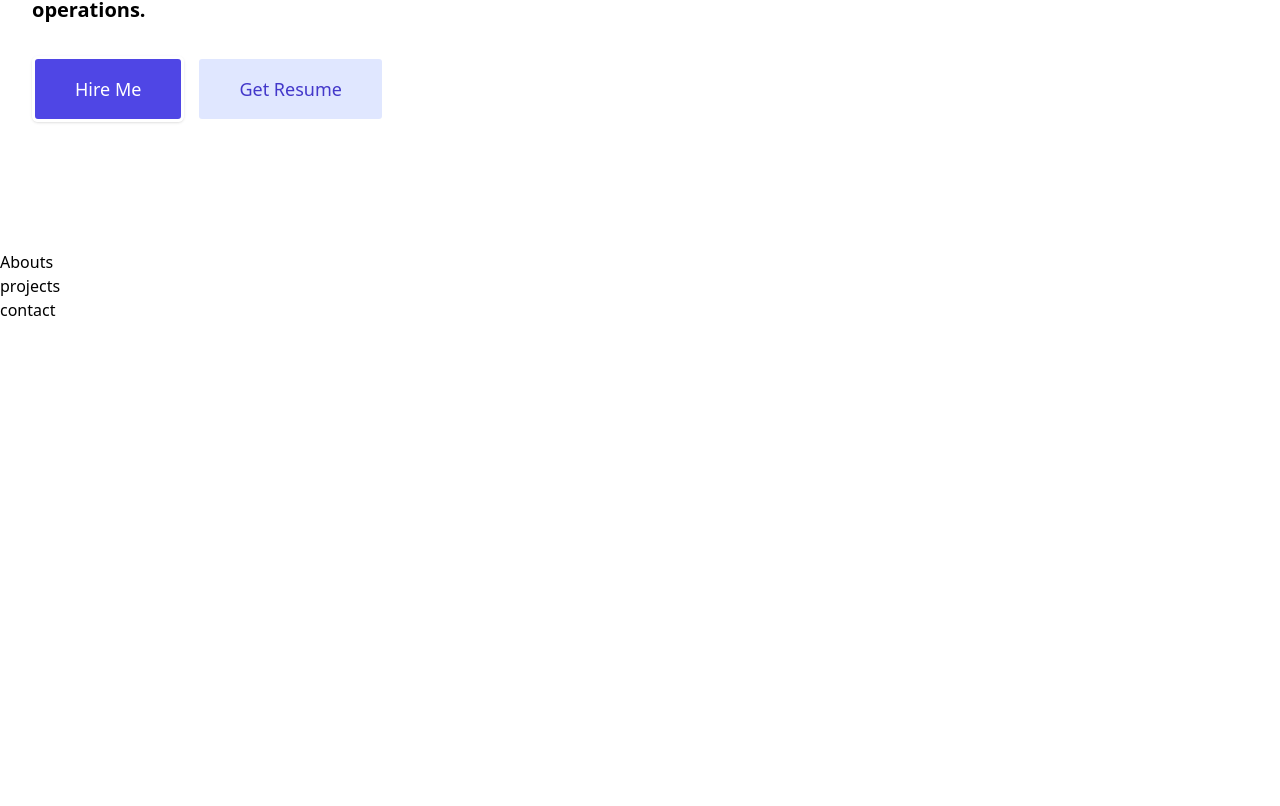
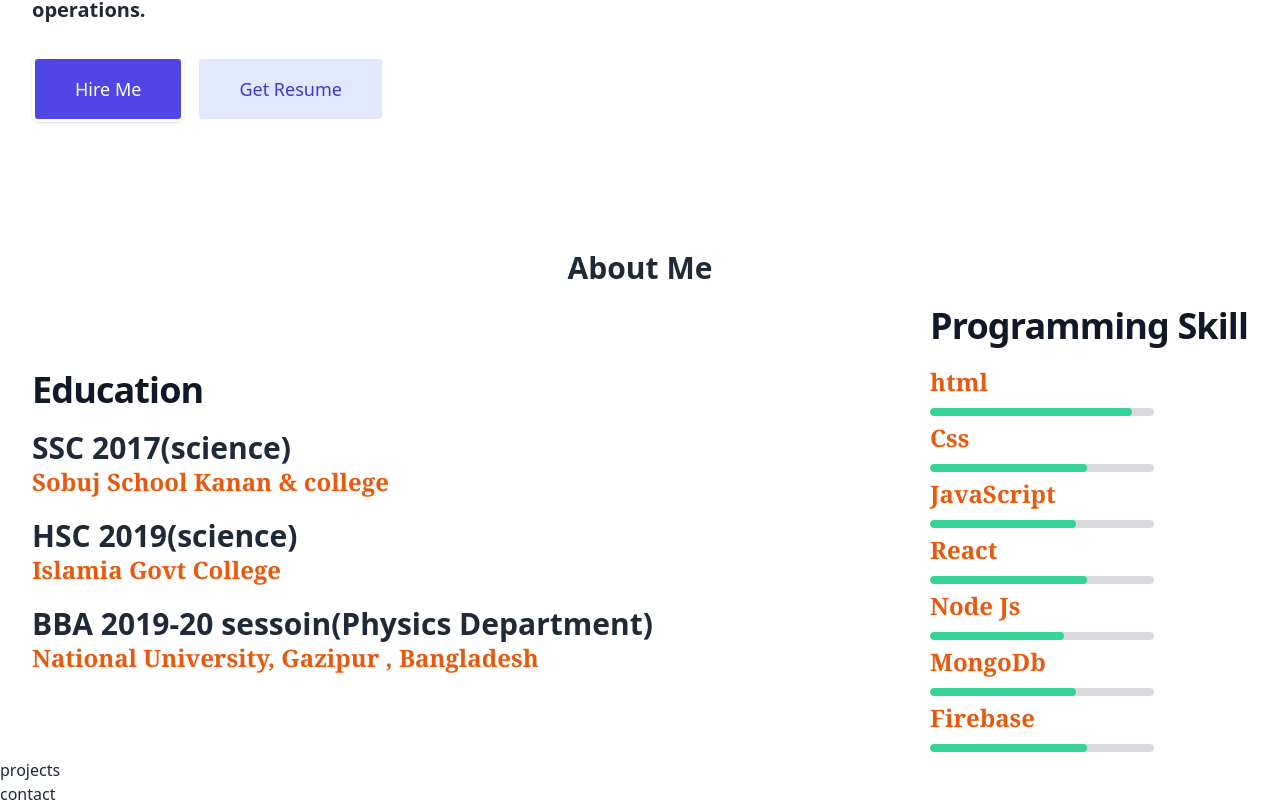
Before and after one commit to sajeeb5506/my-portfolio, a React (Create React App) app: page / in a window 1280 px wide. Shown: the part 408-1214 px from the top of the page. Before the commit the page ends 800 px from the top, so only its background shows below. Built offline with nearby package versions, Linux system fonts and the light colour scheme.

Commit message:
about done

```diff
--- a/package.json
+++ b/package.json
@@ -8,6 +8,7 @@
     "@testing-library/jest-dom": "^5.16.4",
     "@testing-library/react": "^13.3.0",
     "@testing-library/user-event": "^13.5.0",
+    "daisyui": "^2.15.2",
     "react": "^18.1.0",
     "react-dom": "^18.1.0",
     "react-router-dom": "^6.3.0",
--- /dev/null
+++ b/src/components/Pages/Home/About.css
@@ -0,0 +1,8 @@
+
+@media only screen and (max-width: 600px) {
+    .about-div{
+        display: flex;
+        flex-direction: column;
+
+    }
+  }
--- a/src/components/Pages/Home/About.js
+++ b/src/components/Pages/Home/About.js
@@ -1,10 +1,46 @@
 import React from 'react';
-
+import './About.css'
 const About = () => {
     return (
-        <div>
-            <h1>Abouts</h1>
-        </div>
+        <div class="  px-8 ">
+           <h1 className='text-center font-bold text-3xl mb-5'>About Me</h1>
+           <div className="flex items-center justify-between about-div ">
+
+                   <div className="">
+                <h1 className='text-4xl tracking-tight font-extrabold text-gray-900  mb-5'>Education</h1>
+                  <h2 className='text-3xl font-sans font-bold' >SSC 2017(science)</h2>
+                  <p className='text-2xl font-serif font-bold text-orange-600 mb-5'>Sobuj School Kanan & college </p>
+                  <h2 className='text-3xl font-sans font-bold'>HSC 2019(science)</h2>
+                  <p className='text-2xl font-serif font-bold text-orange-600 mb-5'>Islamia Govt College</p>
+                  <h2 className='text-3xl font-sans font-bold'>BBA 2019-20 sessoin(Physics Department)</h2>
+                  <p className='text-2xl font-serif font-bold text-orange-600 mb-5'>National University, Gazipur , Bangladesh</p>
+                  </div>
+
+
+                   <div className="">
+              <h1  className='text-4xl tracking-tight font-extrabold text-gray-900  mb-5'> Programming Skill</h1>
+              <h2 className='text-2xl font-serif font-bold text-orange-600 '>html</h2>
+              <p><progress class="progress progress-success w-56" value="90" max="100"></progress>   </p>
+              <h2 className='text-2xl font-serif font-bold text-orange-600'>Css</h2>
+              <p><progress class="progress progress-success w-56" value="70" max="100"></progress></p>
+              <h2 className='text-2xl font-serif font-bold text-orange-600'>JavaScript</h2>
+              <p><progress class="progress progress-success w-56" value="65" max="100"></progress></p>
+              <h2 className='text-2xl font-serif font-bold text-orange-600'>React</h2>
+              <p><progress class="progress progress-success w-56" value="70" max="100"></progress></p>
+              <h2 className='text-2xl font-serif font-bold text-orange-600'>Node Js</h2>
+              <p><progress class="progress progress-success w-56" value="60" max="100"></progress></p>
+              <h2 className='text-2xl font-serif font-bold text-orange-600'>MongoDb</h2>
+              <p><progress class="progress progress-success w-56" value="65" max="100"></progress></p>
+              <h2 className='text-2xl font-serif font-bold text-orange-600'>Firebase</h2>
+              <p><progress class="progress progress-success w-56" value="70" max="100"></progress></p>
+              </div>
+
+      </div>
+
+
+
+      </div>
+
     );
 };
 
--- a/src/components/Pages/Home/Navber.js
+++ b/src/components/Pages/Home/Navber.js
@@ -60,7 +60,7 @@ const Navber = () => {
                   </div>
                 </div>
 
-
+                 <div className=""> gihersg  </div>
               </div>
             </div>
 
--- a/tailwind.config.js
+++ b/tailwind.config.js
@@ -3,5 +3,5 @@ module.exports = {
   theme: {
     extend: {},
   },
-  plugins: [],
+  plugins: [require("daisyui")],
 }
```
Also changed, not shown: 1 other file (tests, documents, lock files or other folders).
